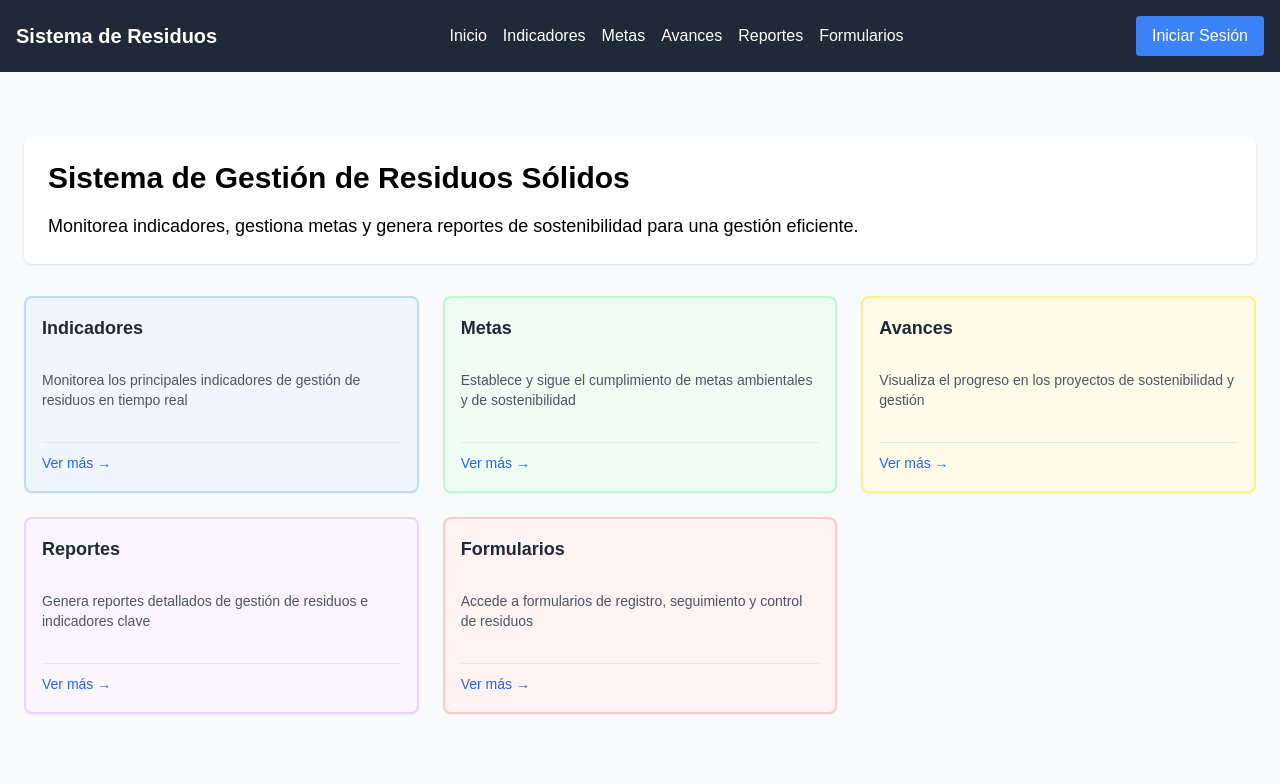
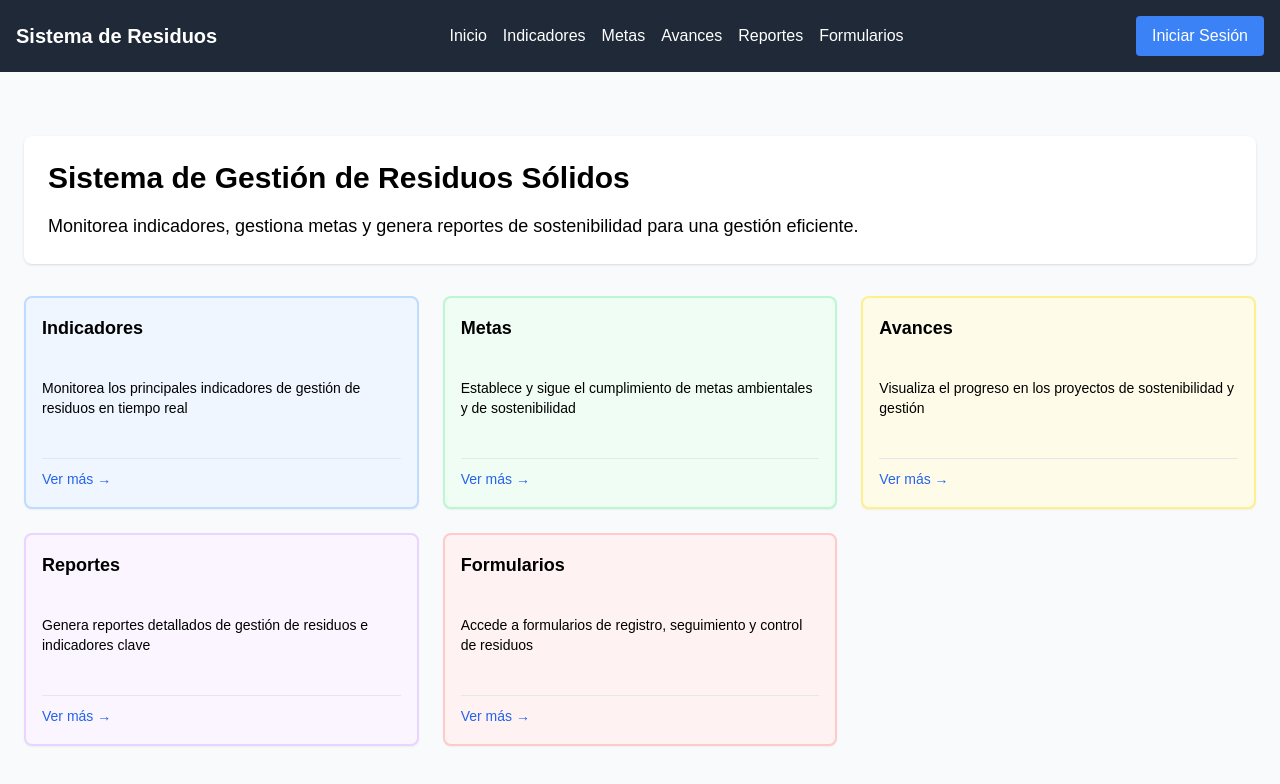
Before and after one commit to Carlostavo/new, a Next.js app: page / in a window 1280 px wide. Shown: the top 784 px of the page. Built offline with nearby package versions, Linux system fonts and the light colour scheme; no server answers.

Commit message:
Update EditableCard.jsx

```diff
--- a/components/EditableCard.jsx
+++ b/components/EditableCard.jsx
@@ -7,33 +7,34 @@ function SimpleEditableText({
   isEditing,
   onSave,
   className = "",
-  multiline = false
+  multiline = false,
+  placeholder = "Escribe aquí...",
+  onEditStart,
+  currentStyles
 }) {
   const [value, setValue] = useState(text);
   const [isEditingLocal, setIsEditingLocal] = useState(false);
+  const [originalValue, setOriginalValue] = useState(text);
   const inputRef = useRef(null);
 
   const handleBlur = () => {
-    setIsEditingLocal(false);
-    if (onSave && value !== text) {
-      onSave(value);
-    }
+    handleSave();
   };
 
   const handleClick = () => {
     if (isEditing && !isEditingLocal) {
       setIsEditingLocal(true);
+      if (onEditStart) onEditStart();
     }
   };
 
   const handleKeyDown = (e) => {
-    if (e.key === 'Enter' && !e.shiftKey) {
+    if (e.key === 'Enter' && !e.shiftKey && !multiline) {
       e.preventDefault();
-      handleBlur();
+      handleSave();
     }
     if (e.key === 'Escape') {
-      setValue(text);
-      setIsEditingLocal(false);
+      handleCancel();
     }
   };
 
@@ -41,38 +42,96 @@ function SimpleEditableText({
     setValue(e.target.value);
     if (inputRef.current && multiline) {
       inputRef.current.style.height = 'auto';
-      inputRef.current.style.height = Math.min(inputRef.current.scrollHeight, 120) + 'px';
+      inputRef.current.style.height = Math.min(inputRef.current.scrollHeight, 150) + 'px';
     }
+  };
+
+  const handleSave = () => {
+    setIsEditingLocal(false);
+    const finalValue = value.trim() === "" ? originalValue : value;
+
+    if (onSave && finalValue !== originalValue) {
+      onSave(finalValue);
+      setOriginalValue(finalValue);
+    }
+  };
+
+  const handleCancel = () => {
+    setIsEditingLocal(false);
+    setValue(originalValue);
+  };
+
+  // Aplicar estilos desde el panel
+  const applyStyles = () => {
+    if (!currentStyles) return '';
+
+    let styleClasses = '';
+
+    if (currentStyles.bold) styleClasses += 'font-bold ';
+    if (currentStyles.italic) styleClasses += 'italic ';
+    if (currentStyles.underline) styleClasses += 'underline ';
+
+    switch (currentStyles.fontSize) {
+      case 'small': styleClasses += 'text-sm '; break;
+      case 'large': styleClasses += 'text-lg '; break;
+      case 'xlarge': styleClasses += 'text-xl '; break;
+      default: styleClasses += 'text-base ';
+    }
+
+    switch (currentStyles.align) {
+      case 'center': styleClasses += 'text-center '; break;
+      case 'right': styleClasses += 'text-right '; break;
+      default: styleClasses += 'text-left ';
+    }
+
+    return styleClasses;
   };
 
   if (isEditing && isEditingLocal) {
     if (multiline) {
       return (
+        <div className="relative editable-element editing">
           <textarea
             ref={inputRef}
             value={value}
             onChange={handleChange}
             onBlur={handleBlur}
             onKeyDown={handleKeyDown}
-          className={`${className} border border-dashed border-blue-400 p-2 rounded bg-blue-50 outline-none focus:border-blue-600 w-full resize-none overflow-hidden break-words whitespace-normal contain-text`}
+            placeholder={placeholder}
+            className={`${className} ${applyStyles()} w-full resize-none overflow-hidden break-words whitespace-normal contain-text bg-transparent outline-none rounded-lg p-2`}
             style={{
               minHeight: '60px',
-            maxHeight: '120px',
-            height: 'auto'
+              maxHeight: '150px',
+              height: 'auto',
+              color: currentStyles?.color || 'inherit'
             }}
-          rows={2}
           />
+          <div className="edit-actions">
+            <button onClick={handleSave} className="edit-btn edit-btn-save" title="Guardar">✓</button>
+            <button onClick={handleCancel} className="edit-btn edit-btn-cancel" title="Cancelar">✕</button>
+          </div>
+        </div>
       );
     } else {
       return (
+        <div className="relative editable-element editing">
           <input
             type="text"
             value={value}
             onChange={handleChange}
             onBlur={handleBlur}
             onKeyDown={handleKeyDown}
-          className={`${className} border border-dashed border-blue-400 p-2 rounded bg-blue-50 outline-none focus:border-blue-600 w-full break-words whitespace-normal contain-text`}
+            placeholder={placeholder}
+            className={`${className} ${applyStyles()} w-full break-words whitespace-normal contain-text bg-transparent outline-none rounded-lg p-2`}
+            style={{
+              color: currentStyles?.color || 'inherit'
+            }}
           />
+          <div className="edit-actions">
+            <button onClick={handleSave} className="edit-btn edit-btn-save" title="Guardar">✓</button>
+            <button onClick={handleCancel} className="edit-btn edit-btn-cancel" title="Cancelar">✕</button>
+          </div>
+        </div>
       );
     }
   }
@@ -81,16 +140,27 @@ function SimpleEditableText({
     return (
       <div
         onClick={handleClick}
-        className={`${className} border border-dashed border-transparent p-2 rounded hover:border-gray-300 cursor-pointer break-words whitespace-normal overflow-hidden text-contain`}
+        onDoubleClick={handleClick}
+        className={`${className} ${applyStyles()} editable-element edit-ready edit-tooltip break-words whitespace-normal overflow-hidden text-contain rounded-lg p-2 min-h-[44px] flex items-center smooth-transition card-editable ${
+          value === placeholder ? 'text-gray-400 italic' : ''
+        }`}
+        style={{
+          color: currentStyles?.color || 'inherit'
+        }}
       >
-        {value}
+        {value || placeholder}
       </div>
     );
   }
 
   return (
-    <div className={`${className} break-words whitespace-normal overflow-hidden text-contain`}>
-      {value}
+    <div className={`${className} ${applyStyles()} break-words whitespace-normal overflow-hidden text-contain ${
+      value === placeholder ? 'text-gray-400 italic' : ''
+    }`}
+    style={{
+      color: currentStyles?.color || 'inherit'
+    }}>
+      {value || text}
     </div>
   );
 }
@@ -102,7 +172,9 @@ export default function EditableCard({
   bgColor = "bg-white",
   borderColor = "border-gray-200",
   isEditing,
-  onSave
+  onSave,
+  onEditStart,
+  currentStyles
 }) {
   const handleTitleSave = (newTitle) => {
     if (onSave) onSave({ type: 'title', value: newTitle });
@@ -113,24 +185,32 @@ export default function EditableCard({
   };
 
   const CardContent = () => (
-    <div className={`p-4 rounded-lg border-2 ${borderColor} ${bgColor} shadow-sm hover:shadow-md transition-shadow duration-300 min-h-[140px] flex flex-col overflow-hidden w-full`}>
-      <div className="mb-2 min-h-[48px] flex items-start overflow-hidden">
+    <div className={`p-4 rounded-lg border-2 ${borderColor} ${bgColor} shadow-sm hover:shadow-md transition-all duration-300 min-h-[160px] flex flex-col overflow-hidden w-full smooth-transition ${
+      isEditing ? 'card-editable edit-mode edit-pulse' : ''
+    }`}>
+      <div className="mb-3 min-h-[52px] flex items-start overflow-hidden">
         <SimpleEditableText
           text={title}
           isEditing={isEditing}
           onSave={handleTitleSave}
+          onEditStart={onEditStart}
+          currentStyles={currentStyles}
           className="text-lg font-semibold text-gray-800 w-full line-clamp-2"
           multiline={false}
+          placeholder="Título de la tarjeta..."
         />
       </div>
 
-      <div className="flex-grow min-h-[60px] overflow-hidden">
+      <div className="flex-grow min-h-[68px] overflow-hidden">
         <SimpleEditableText
           text={description}
           isEditing={isEditing}
           onSave={handleDescriptionSave}
+          onEditStart={onEditStart}
+          currentStyles={currentStyles}
           className="text-sm text-gray-600 w-full line-clamp-3"
           multiline={true}
+          placeholder="Descripción de la tarjeta..."
         />
       </div>
 
@@ -149,7 +229,7 @@ export default function EditableCard({
   }
 
   return (
-    <Link href={link} className="block w-full">
+    <Link href={link} className="block w-full smooth-transition">
       <CardContent />
     </Link>
   );
```
Lines whose indentation alone changed are shown as unchanged.
